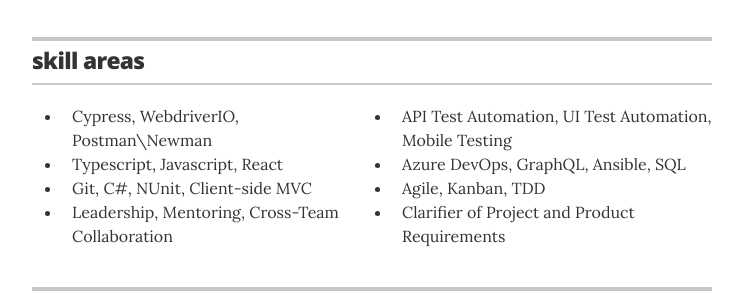
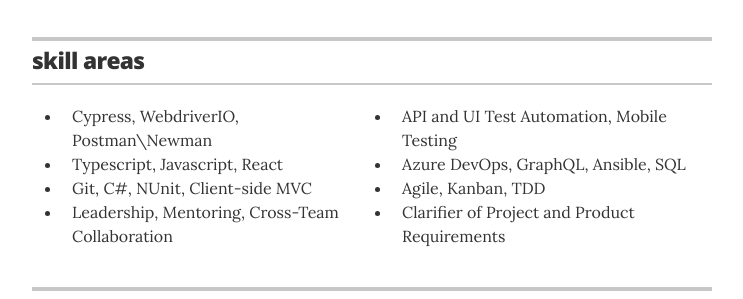
Before and after one commit to rharmaning/rharmaning.github.io, a Jekyll site: the page built from index.html, in a window 1280 px wide and 900 px high, scrolled down 303 px. Shown: the part 154-453 px from the top of the window, without its empty margins (268-1011 px from the left). Built offline with Jekyll 4.4.1, drawn with Linux system fonts in a browser that asks for light colours.

Commit message:
formatting

```diff
--- a/_layouts/resume.html
+++ b/_layouts/resume.html
@@ -47,7 +47,7 @@
             <div class="resume-item">
                 <ul class="columns">
                     <li class="column one-half">Cypress, WebdriverIO, Postman\Newman</li>
-                    <li class="column one-half">API Test Automation, UI Test Automation, Mobile Testing</li>
+                    <li class="column one-half">API and UI Test Automation, Mobile Testing</li>
                     <li class="column one-half">Typescript, Javascript, React</li>
                     <li class="column one-half">Azure DevOps, GraphQL, Ansible, SQL</li>
                     <li class="column one-half">Git, C#, NUnit, Client-side MVC</li>
```
